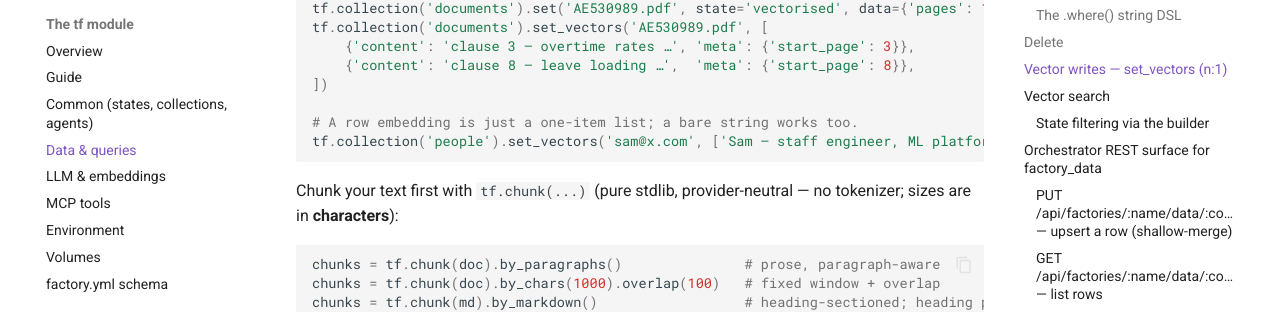
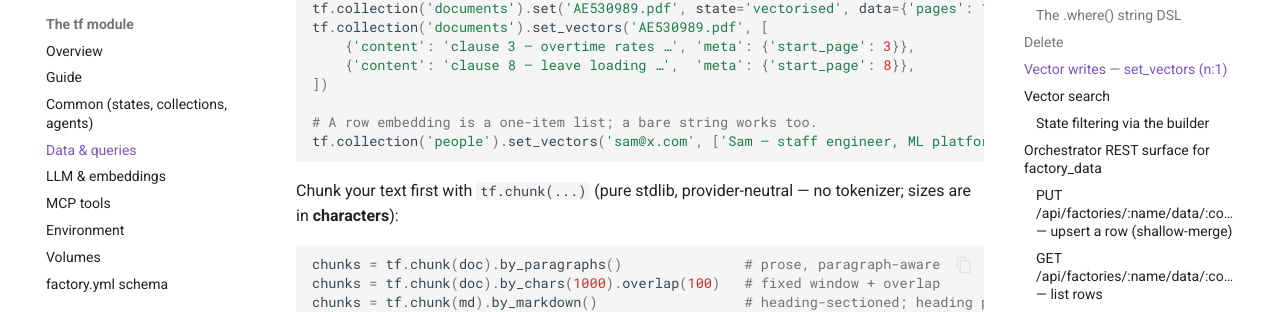
Before and after one commit to teenyfactories/core, an MkDocs documentation site: the page built from docs/reference/tf-data.md, in a window 1280 px wide and 900 px high, scrolled down 4621 px. Shown: the part 147-459 px from the top of the window. Built offline with MkDocs 1.6.1 and Material for MkDocs 9.7.7, drawn with Linux system fonts in a browser that asks for light colours; comment, search, counter and statistics services are not loaded.

Commit message:
docs(tf-data): tighten set_vectors comment wording

````diff
--- a/docs/reference/tf-data.md
+++ b/docs/reference/tf-data.md
@@ -164,7 +164,7 @@ tf.collection('documents').set_vectors('AE530989.pdf', [
     {'content': 'clause 8 — leave loading …',  'meta': {'start_page': 8}},
 ])
 
-# A row embedding is just a one-item list; a bare string works too.
+# A row embedding is a one-item list; a bare string works too.
 tf.collection('people').set_vectors('sam@x.com', ['Sam — staff engineer, ML platform'])
 ```
 
````
